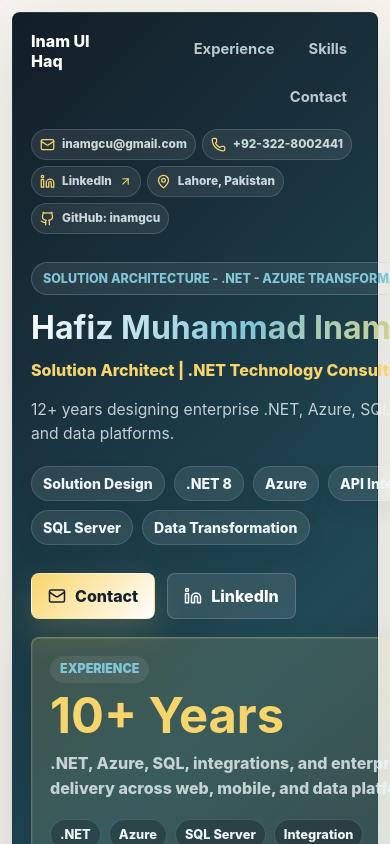
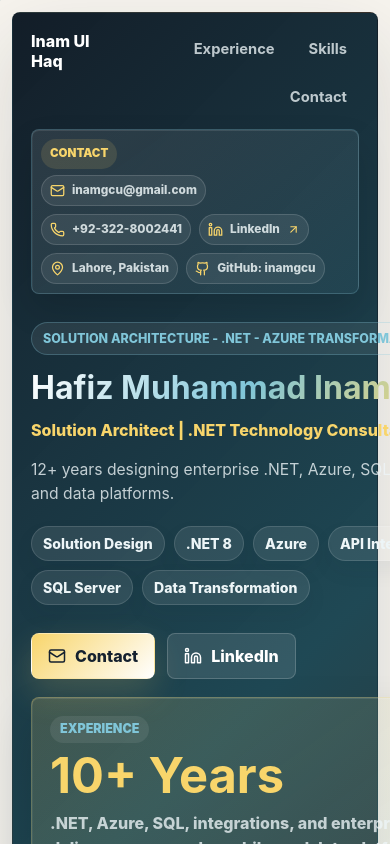
Before and after one commit to inamgcu/portfolio, a React (Vite) app: page / in a window 390 px wide. Shown: the top 844 px of the page. Built offline with nearby package versions, Linux system fonts and the light colour scheme.

Commit message:
Frame header contact details

```diff
--- a/src/main.jsx
+++ b/src/main.jsx
@@ -302,7 +302,9 @@ function App() {
               <a href={`mailto:${profile.email}`}>Contact</a>
             </div>
           </nav>
-          <div className="header-contact" aria-label="Contact information">
+          <div className="contact-canvas" aria-label="Contact information">
+            <span className="contact-canvas__heading">Contact</span>
+            <div className="contact-canvas__items">
               <a href={`mailto:${profile.email}`}><Mail size={15} aria-hidden="true" />{profile.email}</a>
               <a href={`tel:${profile.phone.replaceAll("-", "")}`}><Phone size={15} aria-hidden="true" />{profile.phone}</a>
               <a href={profile.linkedin} target="_blank" rel="noreferrer">
@@ -312,6 +314,7 @@ function App() {
               </a>
               <span><MapPin size={15} aria-hidden="true" />{profile.location}</span>
               <span><Github size={15} aria-hidden="true" />GitHub: inamgcu</span>
+            </div>
           </div>
 
           <div className="hero__grid">
--- a/src/styles.css
+++ b/src/styles.css
@@ -85,16 +85,47 @@ main {
   color: #ffffff;
 }
 
-.header-contact {
+.contact-canvas {
+  width: fit-content;
+  max-width: 100%;
+  margin-top: 14px;
+  padding: 10px;
+  display: grid;
+  grid-template-columns: auto minmax(0, 1fr);
+  gap: 10px 12px;
+  align-items: center;
+  border: 1px solid rgba(128, 198, 217, 0.24);
+  border-radius: 8px;
+  background:
+    linear-gradient(90deg, rgba(255, 255, 255, 0.05) 0 1px, transparent 1px 44px),
+    linear-gradient(145deg, rgba(255, 255, 255, 0.1), rgba(128, 198, 217, 0.08));
+  box-shadow: inset 0 1px 0 rgba(255, 255, 255, 0.1), 0 16px 34px rgba(0, 0, 0, 0.12);
+}
+
+.contact-canvas__heading {
+  min-height: 34px;
+  display: inline-flex;
+  align-items: center;
+  border-radius: 999px;
+  padding: 8px 11px;
+  color: #f8d56b;
+  background: rgba(248, 213, 107, 0.12);
+  font-size: 0.78rem;
+  font-weight: 900;
+  line-height: 1;
+  text-transform: uppercase;
+  white-space: nowrap;
+}
+
+.contact-canvas__items {
   display: flex;
   flex-wrap: wrap;
   gap: 8px;
   align-items: center;
-  margin-top: 14px;
 }
 
-.header-contact a,
-.header-contact span {
+.contact-canvas a,
+.contact-canvas__items span {
   min-height: 34px;
   display: inline-flex;
   align-items: center;
@@ -110,12 +141,12 @@ main {
   white-space: nowrap;
 }
 
-.header-contact svg {
+.contact-canvas svg {
   flex: 0 0 auto;
   color: #f8d56b;
 }
 
-.header-contact a:hover {
+.contact-canvas a:hover {
   border-color: rgba(248, 213, 107, 0.34);
   background: rgba(255, 255, 255, 0.14);
   color: #ffffff;
@@ -1212,13 +1243,22 @@ h1 {
     justify-content: flex-end;
   }
 
-  .header-contact {
+  .contact-canvas {
+    grid-template-columns: 1fr;
     gap: 6px;
     margin-top: 12px;
+    padding: 9px;
   }
 
-  .header-contact a,
-  .header-contact span {
+  .contact-canvas__heading {
+    min-height: 30px;
+    width: fit-content;
+    padding: 7px 9px;
+    font-size: 0.72rem;
+  }
+
+  .contact-canvas a,
+  .contact-canvas__items span {
     min-height: 31px;
     padding: 7px 8px;
     font-size: 0.74rem;
```
Lines whose indentation alone changed are shown as unchanged.
